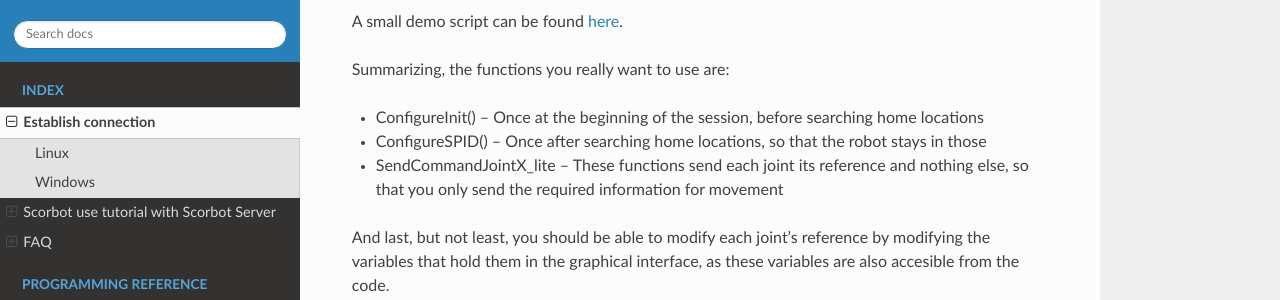
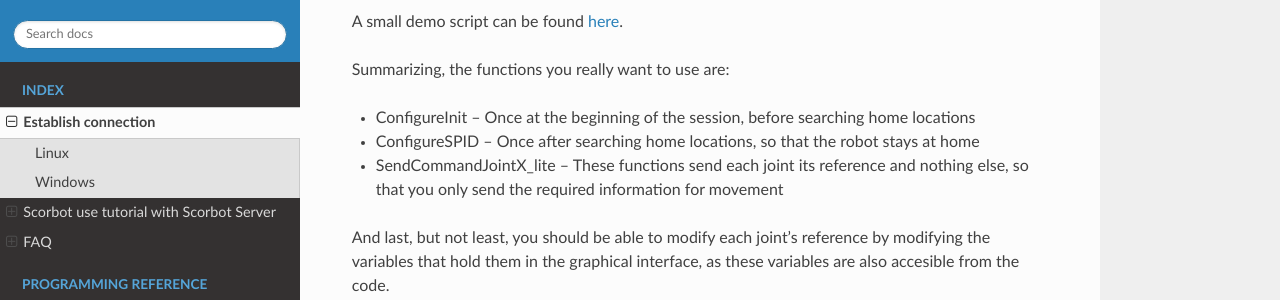
Before and after one commit to RTC-research-group/Py-EDScorbotTool, a Sphinx documentation site: the page built from docs/contents.rst, in a window 1280 px wide and 900 px high, scrolled down 10235 px. Shown: the part 150-450 px from the top of the window. Built offline with Sphinx 7.4.7 and the Read the Docs theme 2.0.0, drawn with Linux system fonts in a browser that asks for light colours.

Commit message:
Minor corrections

```diff
--- a/docs/contents.rst
+++ b/docs/contents.rst
@@ -271,13 +271,13 @@ So, the graphical interface is nice and all, however, we understand that it is n
 
 Therefore, the same functions and variables that are bound to the buttons in the graphical interface are also accessible within the code, what means that all you have to do in order to use them is import the main module and use it just like any other Python module.
 
-A small demo script can be found `here <./demo.py>`_.
+A small demo script can be found `here <https://github.com/RTC-research-group/Py-EDScorbotTool/blob/master/examples/demo.py>`_.
 
 Summarizing, the functions you really want to use are:
 
 
-* ConfigureInit() -- Once at the beginning of the session, before searching home locations
-* ConfigureSPID() -- Once after searching home locations, so that the robot stays in those
+* ConfigureInit -- Once at the beginning of the session, before searching home locations
+* ConfigureSPID -- Once after searching home locations, so that the robot stays at home
 * SendCommandJointX_lite -- These functions send each joint its reference and nothing else, so that you only send the required information for movement
 
 And last, but not least, you should be able to modify each joint's reference by modifying the variables that hold them in the graphical interface, as these variables are also accesible from the code.
```
